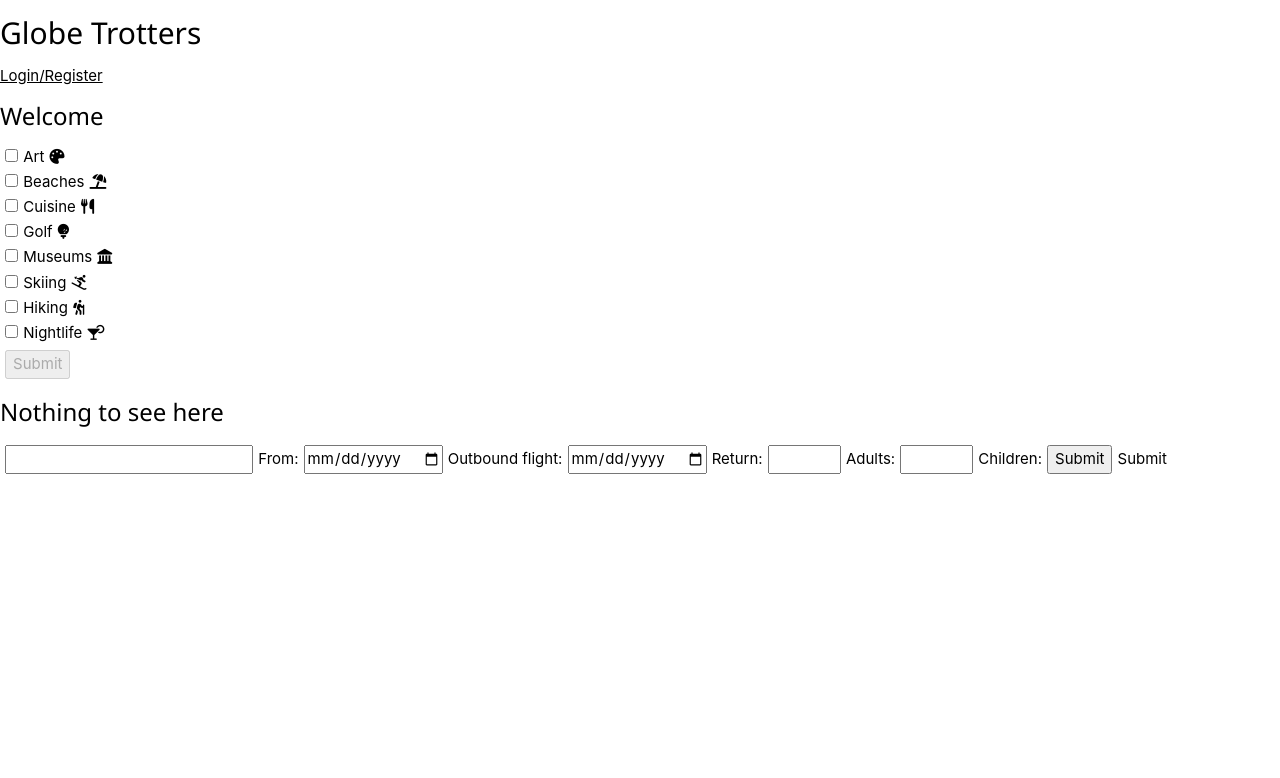
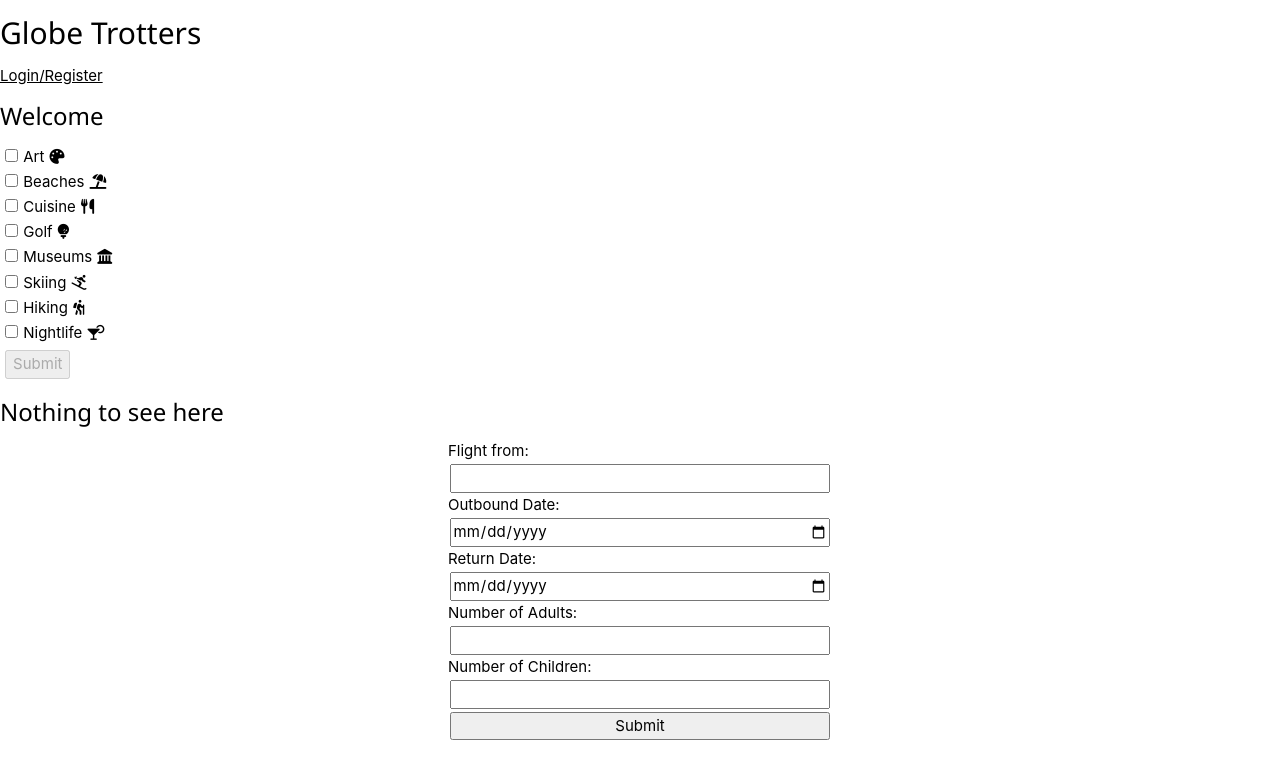
Before and after one commit to PeterAndrewBriscoe/GlobeTrotter, a React (Create React App) app in the folder client/: page / in a window 1280 px wide. Shown: the top 778 px of the page. Built offline with nearby package versions, Linux system fonts and the light colour scheme.

Commit message:
Fixed bug with flight searches that return no results

```diff
--- a/client/src/components/FlightForm.js
+++ b/client/src/components/FlightForm.js
@@ -13,13 +13,19 @@ const FlightForm = () => {
     const [originCode, setOriginCode]= useState()
 
     const [url, setUrl]=useState()
+    const [searches, setSearches]=useState(0)
 
     async function getAirports(e){
+        setSearches(searches+1)
+        setOriginCode(null)
+        setDestinationCode(null)
+        setUrl(null)
         e.preventDefault()
         const body = {'destination': 'Los Angeles', 'origin': e.target[0].value }
         const results = await axios.post("http://localhost:8000/airports/", body)
         const potential_destinations = []
         const potential_origins = []
+
         for(let x in results.data.origin){
             potential_origins.push(results.data.origin[x])
         }
@@ -29,7 +35,18 @@ const FlightForm = () => {
             potential_destinations.push(results.data.destination[x])
         }
         setDestinations(potential_destinations)
-        setDestinationCode(potential_destinations[0].code)
+
+        if(potential_origins.length > 1){
+            setOriginCode(potential_origins[0].code)
+        } else if (potential_origins.length === 0){
+            setOriginCode(null)
+        }
+
+        if(potential_destinations.length === 1){
+            setDestinationCode(potential_destinations[0].code)
+        } else if (potential_destinations.length === 0){
+            setDestinationCode(null)
+        }
 
         setAdults(e.target[3].value)
         setChildren(e.target[4].value)
@@ -40,7 +57,12 @@ const FlightForm = () => {
         setOutDate(formattedOutDate)
         setReturnDate(formattedReturnDate)
 
+        if(originCode && destinationCode){
+            const url = `https://www.skyscanner.net/transport/flights/${originCode}/${destinationCode}/${outDate}/${returnDate}?adults=${adults}&adultsv2=1&cabinclass=economy&children=${children}&childrenv2=&inboundaltsenabled=false&infants=0&outboundaltsenabled=false&preferdirects=false&ref=home&rtn=1`
+            setUrl(url)
+        }
     }
+
 
     function generateLink(e){
         // "https://www.skyscanner.net/transport/flights/lond/nyca/220209/220216/"
@@ -59,33 +81,49 @@ const FlightForm = () => {
             const url = `https://www.skyscanner.net/transport/flights/${originCode}/${destinationCode}/${outDate}/${returnDate}?adults=${adults}&adultsv2=1&cabinclass=economy&children=${children}&childrenv2=&inboundaltsenabled=false&infants=0&outboundaltsenabled=false&preferdirects=false&ref=home&rtn=1`
             setUrl(url)
         }
-    }
+        }
 
     return(
-        <>
+        <div className="flex-container">
         <form id="flight-form" onSubmit={getAirports}>
-            <input name="from" type="text"/>From:
-            <input name="outboundDate" type="date"/>Outbound flight:
-            <input name="returnDate" type="date"/>Return:
-            <input name="adults" type="number" min="0" max="8"/>Adults:
-            <input name="children" type="number" min="0" max="8"/>Children:
-            <input type="submit"/>Submit
+            <>
+                <label>Flight from:</label>
+                <input name="from" type="text"/>
+            </>
+            <>
+                <label>Outbound Date:</label>
+                <input name="outboundDate" type="date"/>
+            </>
+            <>
+                <label>Return Date:</label>
+                <input name="returnDate" type="date"/>
+            </>
+            <>
+                <label>Number of Adults:</label>
+                <input name="adults" type="number" min="0" max="8"/>
+            </>
+            <>
+                <label>Number of Children:</label>
+                <input name="children" type="number" min="0" max="8"/>
+            </>
+            <input type="submit"/>
         </form>
-        {origins.length > 0 ?   <form className="potential-airports">
+        {origins.length > 0 && destinations.length > 0 ? <form className="potential-airports">
                                             <select name="origin-list" onChange={generateLink}>
+                                                <option value="">Select Airport</option>
                                                 {origins.map( x => <option value={x.code} key={x.code}>{x.name}</option>)}
                                             </select>
                                 </form>
         : <></>}
-        {destinations.length > 0 ? <form className="potential-airports">
+        {destinations.length > 0 && origins.length > 0 ? <form className="potential-airports">
                                             <select name="destination-list" onChange={generateLink}>
                                                 {destinations.map( x => <option value={x.code} key={x.code}>{x.name}</option>)}
                                             </select>
                                         </form>
         : <></>}
-        {/* {destinations.length == 0 ? <p>Currently no flights to this destination</p> : <> </>} */}
-        {url? <a href={url}>Click Here For Flights!</a> : <> </>}
-        </>
+        {searches>0 && (destinations.length === 0 || origins.length === 0) ? <p>Currently no flights to one or more of these airports</p> : <> </>}
+        {url && (destinations.length != 0 && origins.length != 0) ? <a href={url}>Click Here For Flights!</a> : <> </>}
+        </div>
     )
 }
 
--- a/client/src/index.css
+++ b/client/src/index.css
@@ -16,6 +16,29 @@ input{
   margin: 0.4%;
 }
 
+.result-grid{
+  display: grid;
+  grid-template-columns: 30% 30% 30%;
+  width: 100%;
+}
+
+.result-item{
+  text-align: center;
+  padding:2%;
+  border: 1px solid black;
+}
+
 #option-form > div > i{
   margin: 0.4%;
 }
+
+.flex-container{
+  display: flex;
+  justify-content: center;
+}
+
+#flight-form{
+  display: flex;
+  flex-direction: column;
+  width: 30%
+}
--- a/client/src/pages/Search.js
+++ b/client/src/pages/Search.js
@@ -71,7 +71,7 @@ const Search = ({}) => {
 			<h3>Welcome</h3>
 			<Options getResults={getResults}/>
 		</div>
-		{results ? <div> {results.map(x=><div className="result-item" key={x.id}>{x.name} - {(Math.round(x.averageMetricScore * 100) / 100).toFixed(2)}</div>)} </div> : <h3> Nothing to see here </h3>}
+		{results ? <div className="result-grid"> {results.map(x=><div className="result-item" key={x.id}>{x.name} - {(Math.round(x.averageMetricScore * 100) / 100).toFixed(2)}</div>)} </div> : <h3> Nothing to see here </h3>}
 		<FlightForm/>
 		</>
 	)
```
